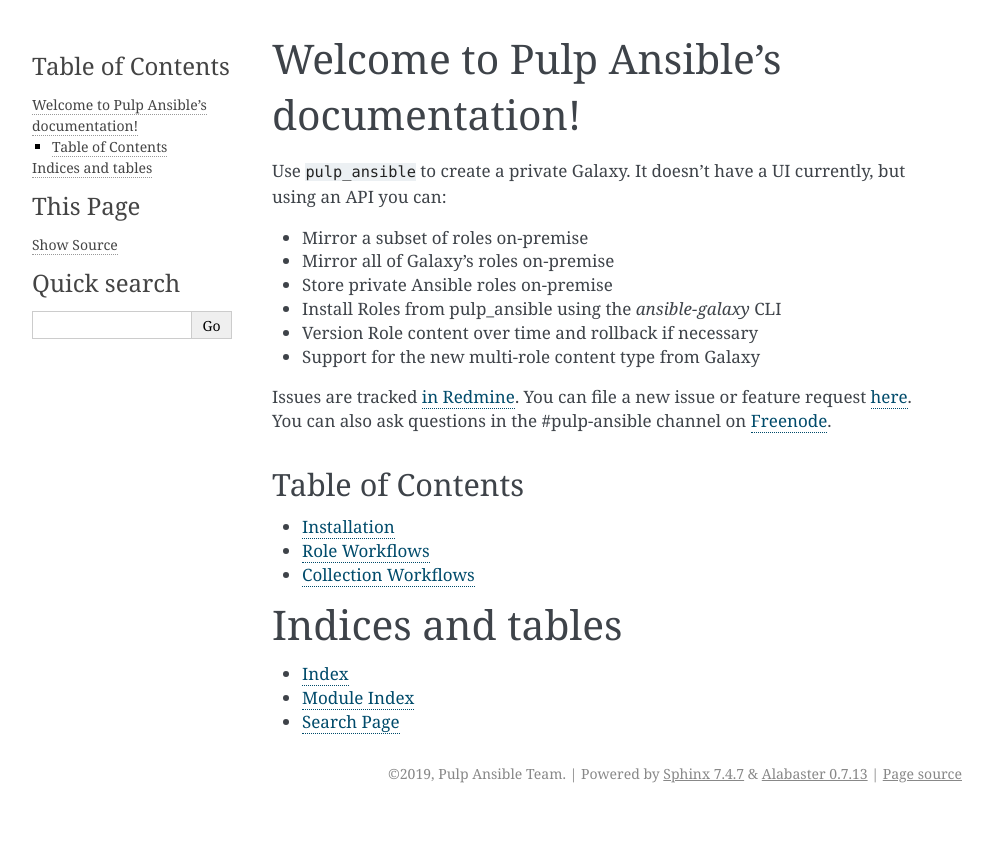
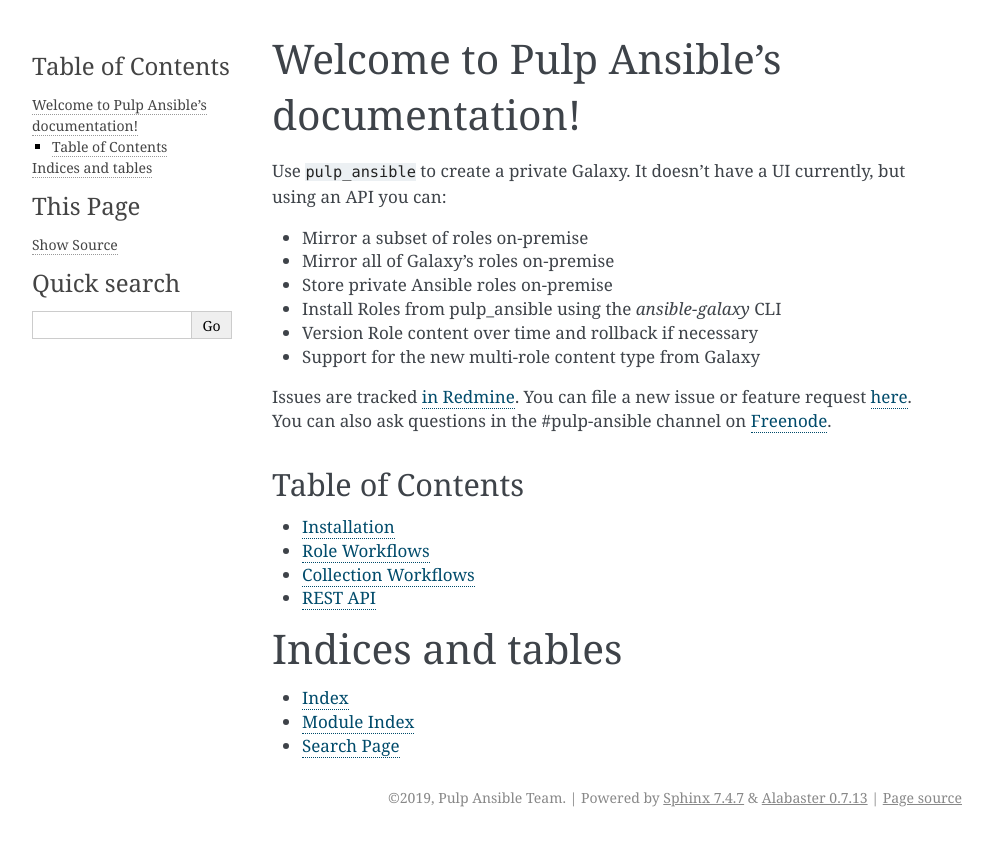
Before and after one commit to pulp/pulp_ansible, a Sphinx documentation site: the page built from docs/index.rst, in a window 1280 px wide. Shown: the top 846 px of the page, without its empty margins (148-1141 px from the left). Built offline with Sphinx 7.4.7, drawn with Linux system fonts in a browser that asks for light colours.

Commit message:
Adds in a live API part to the docs!
The api.json asset will be updated everytime someone runs make html.
The committed api.json file drives the browsable version hosted on RTD.

https://pulp.plan.io/issues/4842
closes #4842

```diff
--- /dev/null
+++ b/docs/_templates/restapi.html
@@ -0,0 +1,24 @@
+<!DOCTYPE html>
+<html>
+  <head>
+    <title>REST API for Pulp 3 Ansible Plugin</title>
+    <!-- needed for adaptive design -->
+    <meta charset="utf-8"/>
+    <meta name="viewport" content="width=device-width, initial-scale=1">
+    <link href="https://fonts.googleapis.com/css?family=Montserrat:300,400,700|Roboto:300,400,700" rel="stylesheet">
+
+    <!--
+    ReDoc doesn't change outer page styles
+    -->
+    <style>
+      body {
+        margin: 0;
+        padding: 0;
+      }
+    </style>
+  </head>
+  <body>
+    <redoc spec-url='_static/api.json'></redoc>
+    <script src="https://cdn.jsdelivr.net/npm/redoc@next/bundles/redoc.standalone.js"> </script>
+  </body>
+</html>
--- a/docs/conf.py
+++ b/docs/conf.py
@@ -86,6 +86,9 @@
 #
 # html_theme_options = {}
 
+# Add in the restapi.html page for the API docs
+html_additional_pages = {'restapi': 'restapi.html'}
+
 # Add any paths that contain custom static files (such as style sheets) here,
 # relative to this directory. They are copied after the builtin static files,
 # so a file named "default.css" will overwrite the builtin "default.css".
--- a/docs/index.rst
+++ b/docs/index.rst
@@ -25,6 +25,7 @@
 
    installation
    workflows/index
+   restapi/index
 
 
 Indices and tables
```
Also changed, not shown: docs/_static/api.json (added, +1 -0 lines), docs/restapi/index.rst (added, +9 -0 lines), 1 other file.
